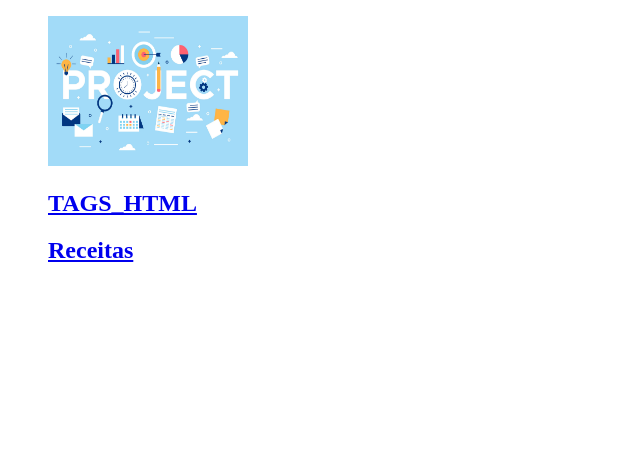
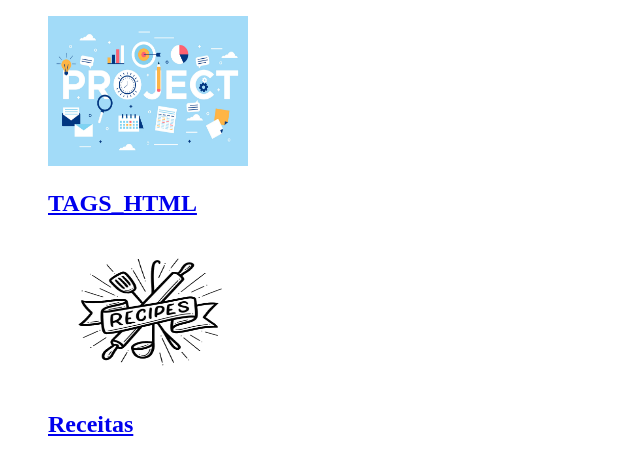
Before and after one commit to ProfessorJeanMax/repositorio_portfolio_web, a plain HTML site: page index.html in a window 1280 px wide. Shown: the whole page, without its empty margins (0-640 px from the left). Drawn offline with Linux system fonts and the light colour scheme.

Commit message:
feat(index): adiciona imagem para o link

```diff
--- a/index.html
+++ b/index.html
@@ -18,6 +18,7 @@
         </figure>
         <figure>
             <a href="receitas/listas_culinarias.html">
+                <img width="200" height="150" src="./imagens/receitas.png" />
                 <figcaption>
                     <h2>Receitas</h2>
                 </figcaption>
```
Also changed, not shown: imagens/receitas.png (added).
